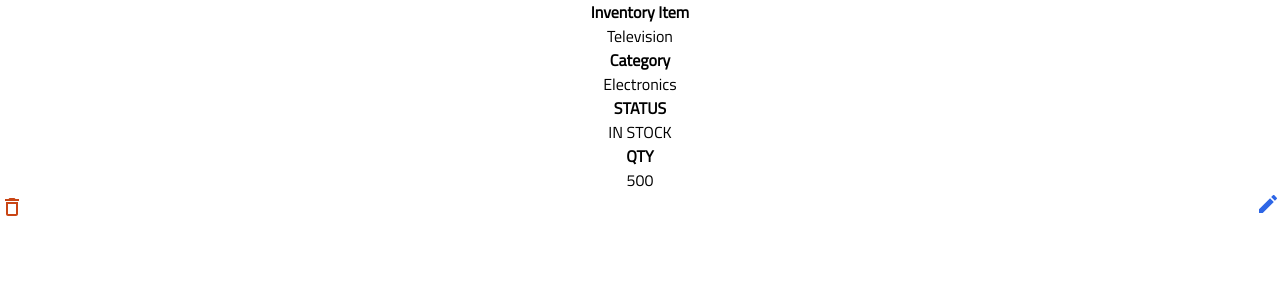
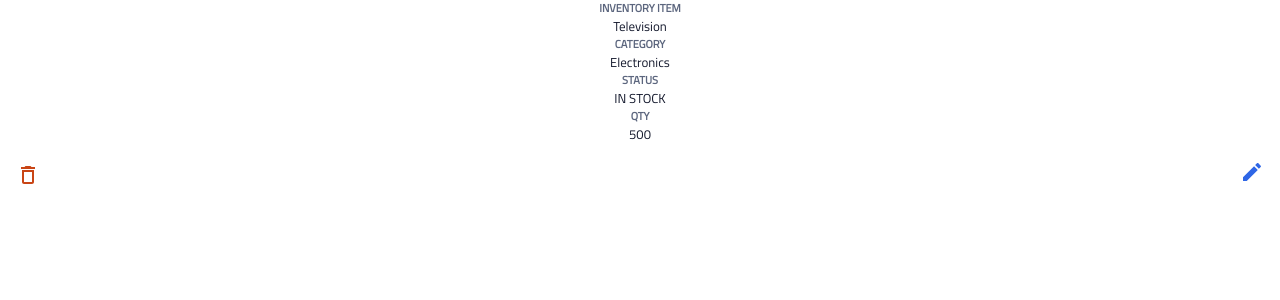
Before and after one commit to seanyang20/InStock, a React (Create React App) app in the folder client/: page / in a window 1280 px wide. Shown: the top 300 px of the page. Built offline with nearby package versions, Linux system fonts and the light colour scheme.

Commit message:
add some styling to the itemcard

```diff
--- a/client/src/components/ItemCard/ItemCard.js
+++ b/client/src/components/ItemCard/ItemCard.js
@@ -6,20 +6,20 @@ export default function ItemCard() {
   return (
     <article className="item-card">
       <div className="item-card__title-cont">
-        <h4 className="item-card__item-title">Inventory Item</h4>
-        <p className="item-card__item">Television</p>
+        <h6 className="item-card__subhead">INVENTORY ITEM</h6>
+        <p className="item-card__value">Television</p>
       </div>
       <div className="item-card__cat-cont">
-        <h4 className="item-card__cat-title">Category</h4>
-        <p className="item-card__cat">Electronics</p>
+        <h6 className="item-card__subhead">CATEGORY</h6>
+        <p className="item-card__value">Electronics</p>
       </div>
       <div className="item-card__stat-cont">
-        <h4 className="item-card__stat-title">STATUS</h4>
-        <p className="item-card__stat">IN STOCK</p>
+        <h6 className="item-card__subhead">STATUS</h6>
+        <p className="item-card__value">IN STOCK</p>
       </div>
       <div className="item-card__qty-cont">
-        <h4 className="item-card__qty-title">QTY</h4>
-        <p className="item-card__qty">500</p>
+        <h6 className="item-card__subhead">QTY</h6>
+        <p className="item-card__value">500</p>
       </div>
       <section className="item-card__chg-cont">
         <div className="item-card__delete-cont">
--- a/client/src/components/ItemCard/ItemCard.scss
+++ b/client/src/components/ItemCard/ItemCard.scss
@@ -7,9 +7,24 @@
   flex-direction: column;
   width: 100%;
 
+  &__subhead {
+    font-size: 0.6875rem;
+    line-height: 1rem;
+    font-weight: 600;
+    color: $slate;
+  }
+
+  &__value {
+    font-size: 0.8125rem;
+    line-height: 1.25rem;
+    font-weight: 400;
+    color: $instock-black;
+  }
+
   &__chg-cont {
     display: flex;
     justify-content: space-between;
+    margin: 1rem;
   }
 
   &__delete-cont {
```
